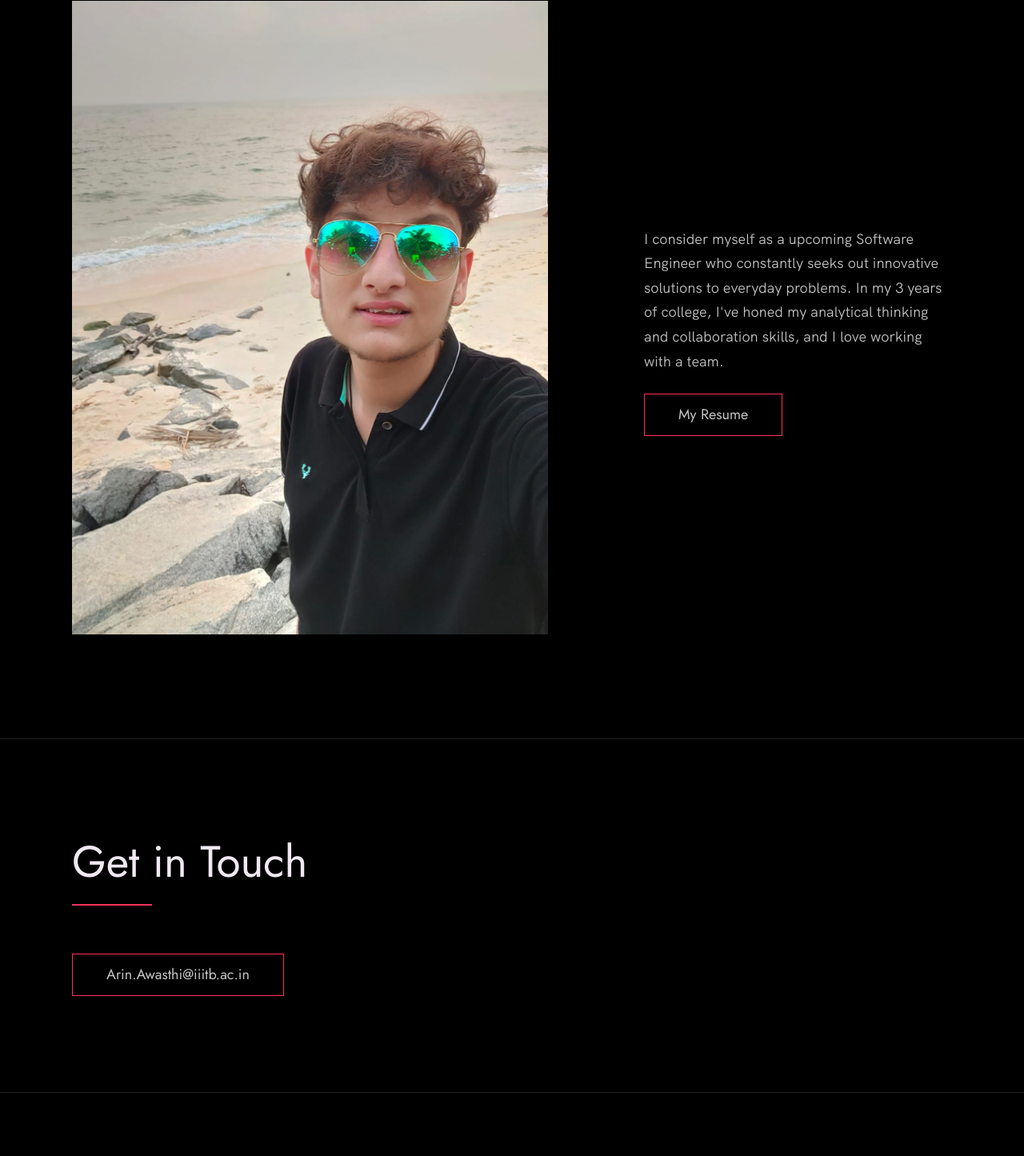
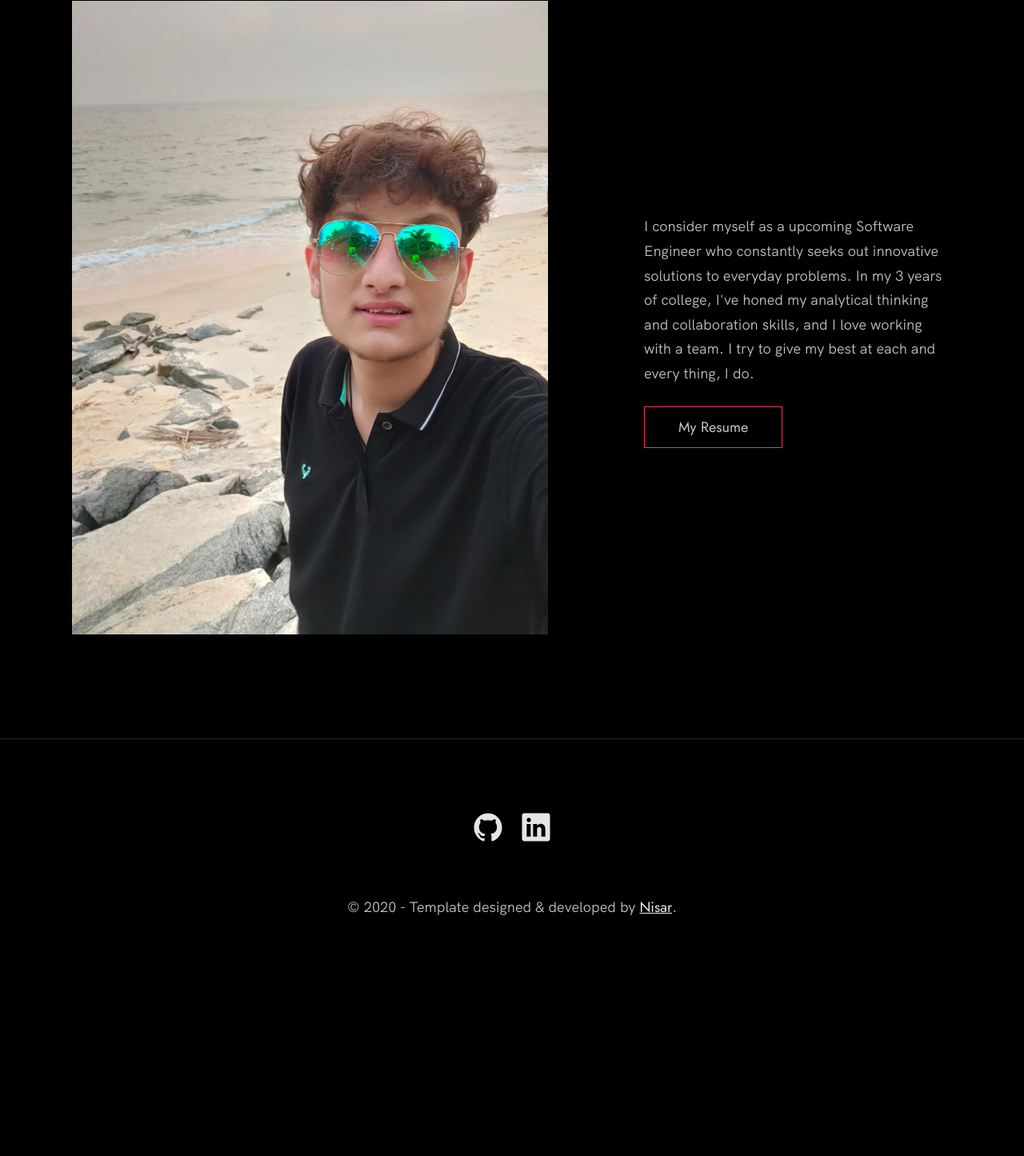
Before and after one commit to Arin0508/Arin0508.github.io, a plain HTML site: page index.html in a window 1280 px wide. Shown: the part 3555-5000 px from the top of the page at 80% size. After the commit the page ends 4784 px from the top, so only its background shows below. Drawn offline with Linux system fonts and the light colour scheme; grey boxes are pictures that could not be loaded.

Commit message:
About section Updated

```diff
--- a/index.html
+++ b/index.html
@@ -186,7 +186,7 @@
           <div class="about__text">
             <!-- Replace the below paragraph with info about yourself -->
             <p>
-              I consider myself as a upcoming Software Engineer who constantly seeks out innovative solutions to everyday problems. In my 3 years of college, I've honed my analytical thinking and collaboration skills, and I love working with a team.
+              I consider myself as a upcoming Software Engineer who constantly seeks out innovative solutions to everyday problems. In my 3 years of college, I've honed my analytical thinking and collaboration skills, and I love working with a team. I try to give my best at each and every thing, I do.
             </p>
             <!-- Provide a link to your resume -->
             <a href="#" class="btn">My Resume</a>
@@ -203,18 +203,18 @@
 
   <!-- ***** Contact ***** -->
 
-  <section class="contact" id="contact">
+  <!-- <section class="contact" id="contact">
     <div class="row">
       <h2>Get in Touch</h2>
       <div class="contact__info">
         <p>
 
         </p>
-        <!-- Replace the email with yours -->
+        Replace the email with yours
         <a href="mailto:Arin.Awasthi@iiitb.ac.in" class="btn">Arin.Awasthi@iiitb.ac.in</a>
       </div>
     </div>
-  </section>
+  </section> -->
 
   <!-- ***** Footer ***** -->
 
```
